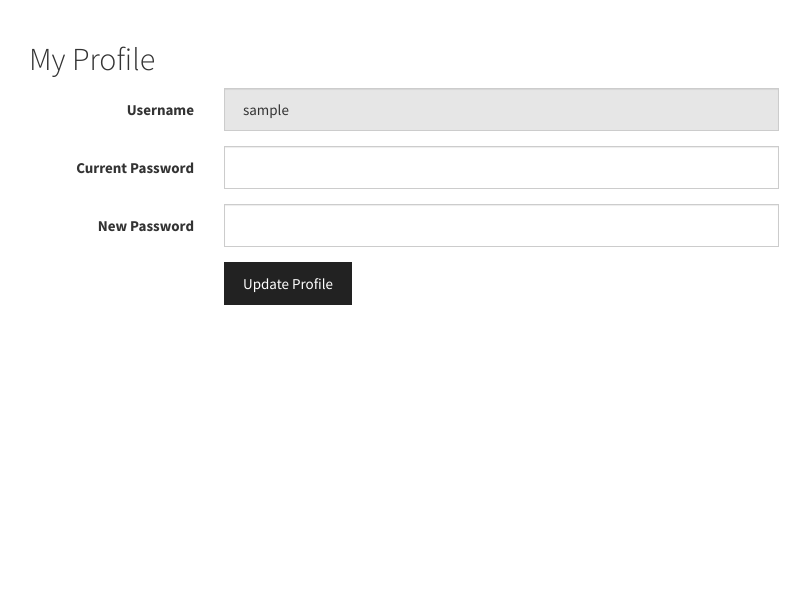
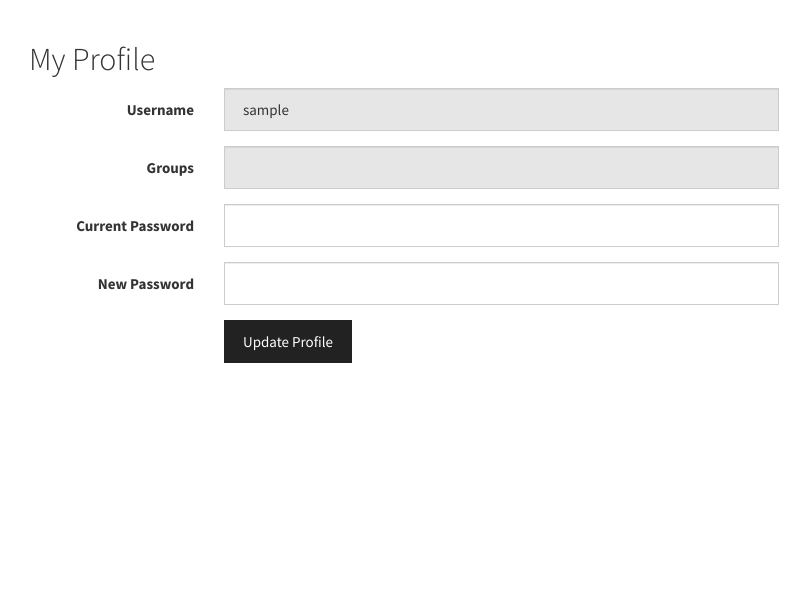
Before and after one commit to ubnetdef/auth, a CakePHP app: template app/View/User/profile.ctp in a window 1280 px wide. Shown: the part 52-655 px from the top of the page, without its empty margins (236-1046 px from the left). Run offline with PHP 8.4 and a stand-in for CakePHP, Linux system fonts and the light colour scheme; the template is opened without the code that fills it: most values are stand-ins (such as "Sample title", 1, 10 or a date in 2020); data that the repository does not hold is empty; some libraries are stand-ins or nearby versions.

Commit message:
Small bugfixes
Showing groups on user profile page, admin controller fix

```diff
--- a/app/Controller/AdminController.php
+++ b/app/Controller/AdminController.php
@@ -6,7 +6,7 @@ class AdminController extends AppController {
 	public function index() {
 		$this->set('users', $this->User->find('all', array(
 			'fields' => array(
-				'User.id', 'User.username', 'User.active', 'Group.human_name'
+				'User.id', 'User.username', 'User.active'
 			),
 		)));
 	}
--- a/app/View/User/profile.ctp
+++ b/app/View/User/profile.ctp
@@ -1,3 +1,10 @@
+<?php
+$groups = array();
+foreach ( $userinfo['Group'] AS $group ) {
+	$groups[] = $group['human_name'];
+}
+$groups = implode(', ', $groups);
+?>
 <h2>My Profile</h2>
 
 <form method="post" class="form-horizontal">
@@ -5,6 +12,13 @@
 		<label class="col-sm-3 control-label">Username</label>
 		<div class="col-sm-9">
 			<input type="text" class="form-control" value="<?php echo $userinfo['username']; ?>" readonly="readonly" />
+		</div>
+	</div>
+
+	<div class="form-group">
+		<label class="col-sm-3 control-label">Groups</label>
+		<div class="col-sm-9">
+			<input type="text" class="form-control" value="<?php echo $groups; ?>" readonly="readonly" />
 		</div>
 	</div>
 
```
